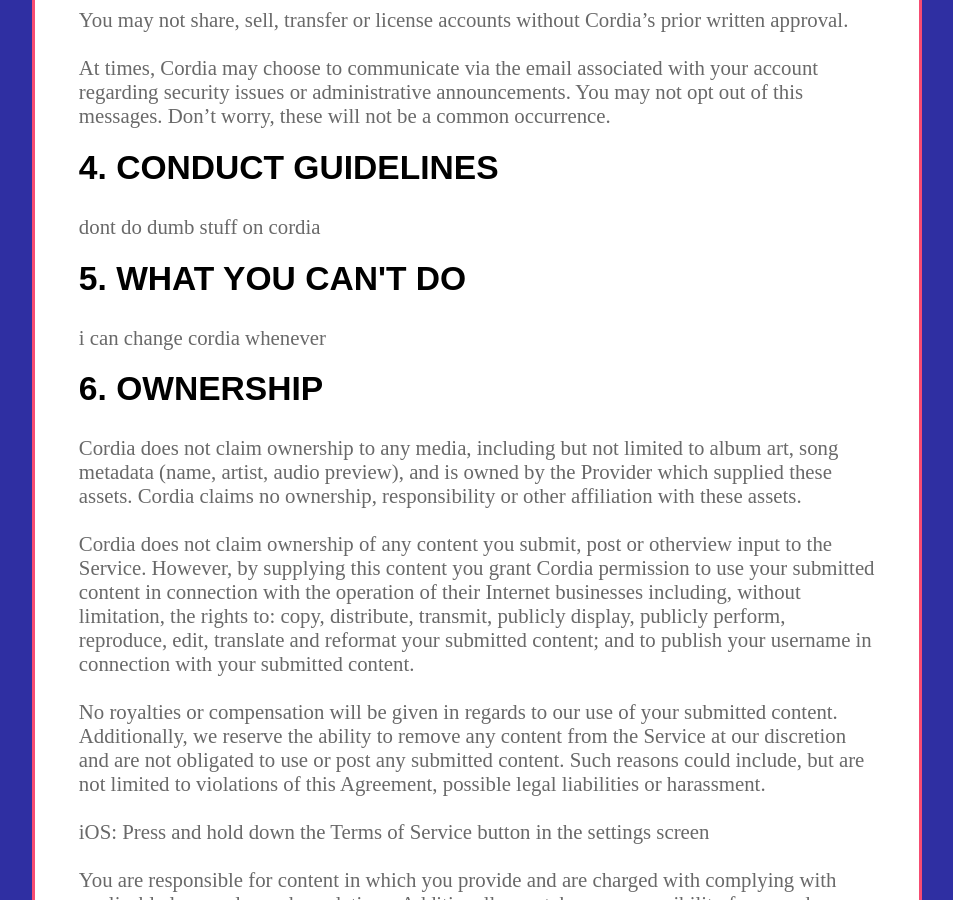
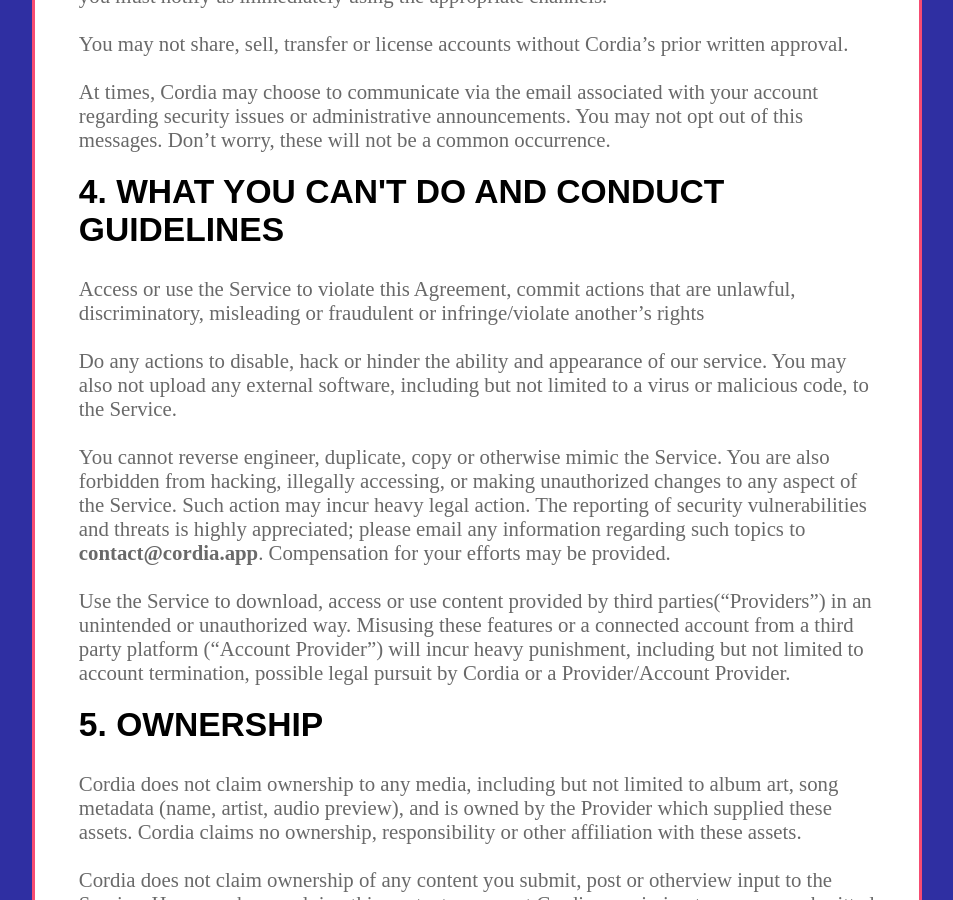
Before and after one commit to jckwind11/jckwind11.github.io, a Jekyll site: the page built from tos.html, in a window 1280 px wide and 900 px high, scrolled down 2168 px. Shown: the whole window, without its empty margins (163-1116 px from the left). Built offline with Jekyll 4.4.1, drawn with Linux system fonts in a browser that asks for light colours; nearby versions of some CDN libraries; some of the changed text lies outside the part shown.

Commit message:
first draft terms of service

```diff
--- a/tos.html
+++ b/tos.html
@@ -23,8 +23,9 @@
             going to be about. With that, Da Rules: </p>
         <hr class="divider divider-TOS">
         <h1 class="TOS-User-Agreement-Header">INTRODUCTION</h1>
-        <p class="TOS-User-Agreement-Body"> Welcome to the Cordia Terms of Service Agreement (the “Agreement”). Please
-            carefully read the Agreement in its entirety before using or accessing the mobile app, data, services,
+        <p class="TOS-User-Agreement-Body"> Welcome to the Cordia Terms of Service Agreement (the “Agreement”).
+            Words or phrases that are frequently used will be indicated using this format: <strong>(“WORDS”)</strong>.
+            Please carefully read the Agreement in its entirety before using or accessing the mobile app, data, services,
             website, information, tools, functionality, updates and similar materials (collectively, the "Service")
             provided, delivered and maintained by Jack Windham and Cordia(“Cordia”, “our”, “us”, “I” or “we”). By
             creating an account to use the Service and accessing or using our Service, you agree to the Agreement and
@@ -84,11 +85,24 @@
             security issues or administrative announcements. You may not opt out of this messages. Don’t worry, these
             will not be a common occurrence.
         </p>
-        <h1 class="TOS-User-Agreement-Header">4. CONDUCT GUIDELINES</h1>
-        <p class="TOS-User-Agreement-Body"> dont do dumb stuff on cordia</p>
-        <h1 class="TOS-User-Agreement-Header">5. WHAT YOU CAN'T DO</h1>
-        <p class="TOS-User-Agreement-Body"> i can change cordia whenever</p>
-        <h1 class="TOS-User-Agreement-Header">6. OWNERSHIP</h1>
+        <h1 class="TOS-User-Agreement-Header">4. WHAT YOU CAN'T DO AND CONDUCT GUIDELINES</h1>
+        <p class="TOS-User-Agreement-Body">
+            Access or use the Service to violate this Agreement, commit actions that are unlawful, discriminatory, misleading
+            or fraudulent or infringe/violate another’s rights
+            <br><br>
+            Do any actions to disable, hack or hinder the ability and appearance of our service. You may also not upload any
+            external software, including but not limited to a virus or malicious code, to the Service.
+            <br><br>
+            You cannot reverse engineer, duplicate, copy or otherwise mimic the Service. You are also forbidden from hacking,
+            illegally accessing, or making unauthorized changes to any aspect of the Service.
+            Such action may incur heavy legal action. The reporting of security vulnerabilities and threats is highly appreciated;
+            please email any information regarding such topics to <strong>contact@cordia.app</strong>. Compensation for your efforts may be provided.
+            <br><br>
+            Use the Service to download, access or use content provided by third parties(“Providers”) in an unintended or unauthorized way.
+            Misusing these features or a connected account from a third party platform (“Account Provider”) will incur heavy punishment,
+            including but not limited to account termination, possible legal pursuit by Cordia or a Provider/Account Provider.
+        </p>
+        <h1 class="TOS-User-Agreement-Header">5. OWNERSHIP</h1>
         <p class="TOS-User-Agreement-Body">
                 Cordia does not claim ownership to any media, including but not limited to album art, song metadata (name, artist, audio preview),
                 and is owned by the Provider which supplied these assets. Cordia claims no ownership,
@@ -115,12 +129,12 @@
                 Cordia is free to use any feedback, review or suggestion you provide to Cordia.
                 This information will be ours to use as we see fit and without obligation to you.
         </p>
-        <h1 class="TOS-User-Agreement-Header">7. CONNECTED ACCOUNTS</h1>
+        <h1 class="TOS-User-Agreement-Header">6. CONNECTED ACCOUNTS</h1>
         <p class="TOS-User-Agreement-Body">
-                A portion of Cordia will allow you to connect a third party account(“Account Providers”).
-                This is provided to improve your experience. To connect your account, Cordia will request permissions from the Account Provider,
-                and if approved will use safe and secure authentication services to communicate with the Account Provider.
-                The external account will return an unique user token, a refresh token, the date this token expires and other insignificant data.
+                A portion of Cordia will allow you to connect a Account Provider. This is provided to improve your experience.
+                To connect your account, Cordia will request permissions from the Account Provider, and if approved will use safe and secure
+                authentication services to communicate with the Account Provider. The external account will return an unique user token, a refresh token,
+                the date this token expires and other insignificant data.
                 <br> <strong>Cordia will not view, store or share your login information.</strong> <br>
                 Cordia will never truly even handle your login information, your Account Provider provides the unique OAuth ID.
                 The unique ID token is then securely stored and used in app to access only the content in which you authorized it to access.
@@ -140,13 +154,13 @@
                  You connect your Third-Party account at your own risk and you should make any investigation you feel necessary before proceeding with any
                  transaction in connection with such third-party account.
         </p>
-        <h1 class="TOS-User-Agreement-Header">8. THIRD PARTY CONTENT</h1>
-        <p class="TOS-User-Agreement-Body"> This Service contains content and functionality provided by third
-            parties(“Providers”) and links to said Providers. These Providers are not affiliated with Cordia and Cordia
-            has no control over these Providers. Cordia does not claim ownership of any content or functionality
-            provided by the Providers and in turn cannot be held responsible for, including but not limit to, any
-            content, links or changes from the Provider. We supply this content and functionality to ensure the best
-            user experience for you and a good relationship between Cordia and these Providers is key. <br><br>
+        <h1 class="TOS-User-Agreement-Header">7. THIRD PARTY CONTENT</h1>
+        <p class="TOS-User-Agreement-Body"> This Service contains content and functionality provided by Providers and links to said Providers.
+            These Providers are not affiliated with Cordia and Cordia has no control over these Providers.
+            Cordia does not claim ownership of any content or functionality provided by the Providers and
+            in turn cannot be held responsible for, including but not limit to, any content, links or changes from the Provider.
+            We supply this content and functionality to ensure the best user experience for you. A good relationship
+            between Cordia and these Providers is paramount. <br><br>
 
             Certain aspects of the Service, including but not limited to, album art, song metadata (name, artist, audio preview)
             and song search are made available from Providers. Cordia attributes all ownership of this content to the
@@ -154,14 +168,14 @@
             Cordia’s access to such data. In turn, by using or access any functionality of the Service that contains
             data from a Provider, you consent that Cordia may share information with said Provider contractually
             requires Cordia to do so to continue said functionality. </p>
-        <h1 class="TOS-User-Agreement-Header">9. CHANGES TO THESE TERMS</h1>
+        <h1 class="TOS-User-Agreement-Header">8. CHANGES TO THESE TERMS</h1>
         <p class="TOS-User-Agreement-Body"> I may update or edit this Agreement whenever I see fit. We shall notify you
             via the Service or, in some cases, will send you an email to the email address associated with your account.
             <br><br>
             By accessing and using the Service after the changes have taken effect, you thereby agree to and
             are bound by the updated Agreement. If you do not agree with the Agreement or any changes made to such
             Agreement, you must stop using and accessing our Service immediately. </p>
-        <h1 class="TOS-User-Agreement-Header">10. Indemnity</h1>
+        <h1 class="TOS-User-Agreement-Header">9. INDEMNITY</h1>
         <p class="TOS-User-Agreement-Body">
                 Except to the extent prohibited by law, you agree to defend, indemnify, and hold the Cordia Entities harmless,
                 including costs and attorneys’ fees, from any claim or demand made by any third party due to or arising out of your use of the Services,
@@ -169,7 +183,7 @@
                 We reserve the right to control the defense of any matter for which you are required to indemnify us,
                 and you agree to cooperate with our defense of these claims.
         </p>
-        <h1 class="TOS-User-Agreement-Header">11. DISCLAIMER OF REPRESENTATIONS AND WARRANTIES</h1>
+        <h1 class="TOS-User-Agreement-Header">10. DISCLAIMER OF REPRESENTATIONS AND WARRANTIES</h1>
         <p class="TOS-User-Agreement-Body"> YOUR USE OF THE SERVICE IS AT YOUR OWN RISK. THE SERVICE ALONG WITH THE
             OUTPUT DATA IS PROVIDED ON AN "AS IS" AND “AS AVAILABLE” BASIS. WE DISCLAIM ALL WARRANTIES AND
             REPRESENTATIONS, EITHER EXPRESS OR IMPLIED, WITH RESPECT TO THE SERVICE, INCLUDING, WITHOUT LIMITATION, ANY
@@ -182,7 +196,7 @@
             MODIFY THE SERVICE SHALL NOT BE DEEMED A WAIVER OF THESE LIMITATIONS OR ANY OTHER PROVISION OF THESE TERMS
             OF SERVICE. Some jurisdictions limit or don’t allow the disclaimer of implied warranties – in those states,
             these warranties will be disclaimed only to fullest extent permitted by law. </p>
-        <h1 class="TOS-User-Agreement-Header">12. LIMITATION OF LIABILITY</h1>
+        <h1 class="TOS-User-Agreement-Header">11. LIMITATION OF LIABILITY</h1>
         <p class="TOS-User-Agreement-Body"> IN NO EVENT WILL EITHER PARTY OR ITS RESPECTIVE OFFICERS, DIRECTORS, AGENTS,
             EMPLOYEES, REPRESENTATIVES, AFFILIATES, PARENTS, SUBSIDIARIES, SUBLICENSEES, SUCCESSORS AND ASSIGNS,
             INDEPENDENT CONTRACTORS, AND RELATED PARTIES BE LIABLE TO THE OTHER PARTY FOR ANY LOSS OF PROFITS, LOSS OF
@@ -200,20 +214,20 @@
             jurisdictions restrict or do not allow the limitation of liability in contracts, and as a result the
             contents of this section may not apply to you. In cases where such laws apply, the liability of Cordia shall
             be limited to the fullest extent permitted by law. </p>
-        <h1 class="TOS-User-Agreement-Header">13. TERMINATION</h1>
+        <h1 class="TOS-User-Agreement-Header">12. TERMINATION</h1>
         <p class="TOS-User-Agreement-Body"> If at any time you would like to end this Agreement, you may do so by simply
             deactivating your account. This action is irreversible and all of your data and content will be permanently
-            deleted from the Service. <br><br>
-
-            At our discretion, Cordia may alter, suspend, or terminate your account
-            and therefore your ability to access or use the Service. Possible reasons for such action may include, but
-            are not limited to: we believe you have violated this Agreement, </p>
-        <h1 class="TOS-User-Agreement-Header">14. COMMUNICATIONS</h1>
+            deleted from the Service.
+            <br><br>
+            At our discretion, Cordia may alter, suspend, or terminate your account and therefore your ability to access or use the Service.
+            Possible reasons for such action may include, but are not limited to: we believe you have violated this Agreement or you
+            are a possible legal liability.</p>
+        <h1 class="TOS-User-Agreement-Header">13. COMMUNICATIONS</h1>
         <p class="TOS-User-Agreement-Body"> You hereby give your consent to receive - including, but not limited to -
             emails and announcements from the Service (“Communications”). You also agree that these Communications,
             notices, agreements and disclosure provided electronically meet any legal requirement that such
             communications be in writing.</p>
-        <h1 class="TOS-User-Agreement-Header">15. OTHER</h1>
+        <h1 class="TOS-User-Agreement-Header">14. OTHER</h1>
         <p class="TOS-User-Agreement-Body"> This Agreement establishes a legal agreement between you and Cordia, stating
             that you will comply with the terms laid out in this Agreement. If any of the clauses or sections within
             this agreement are found to be invalid, illegal or otherwise cannot apply, then it will be amended or
```
